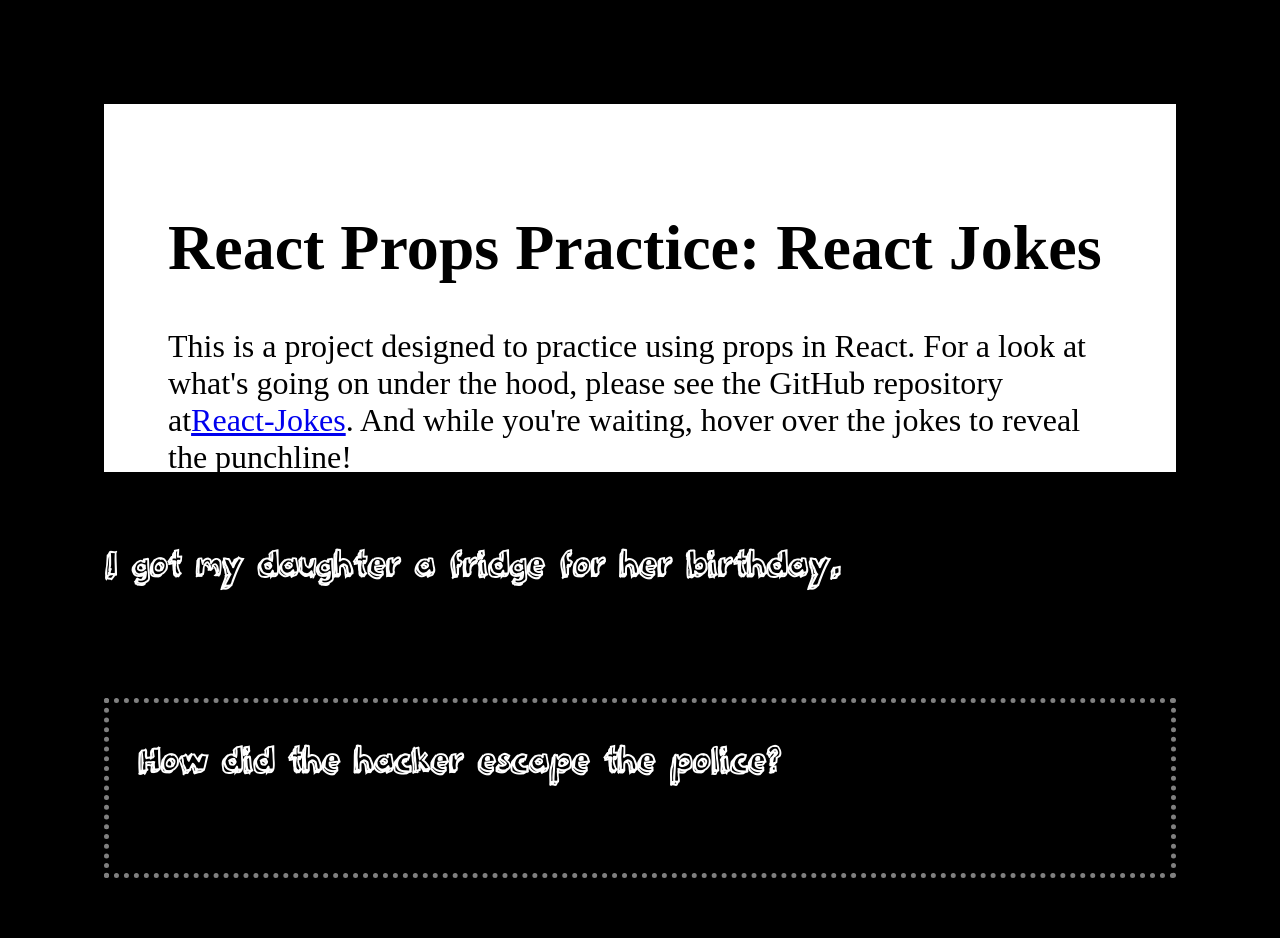
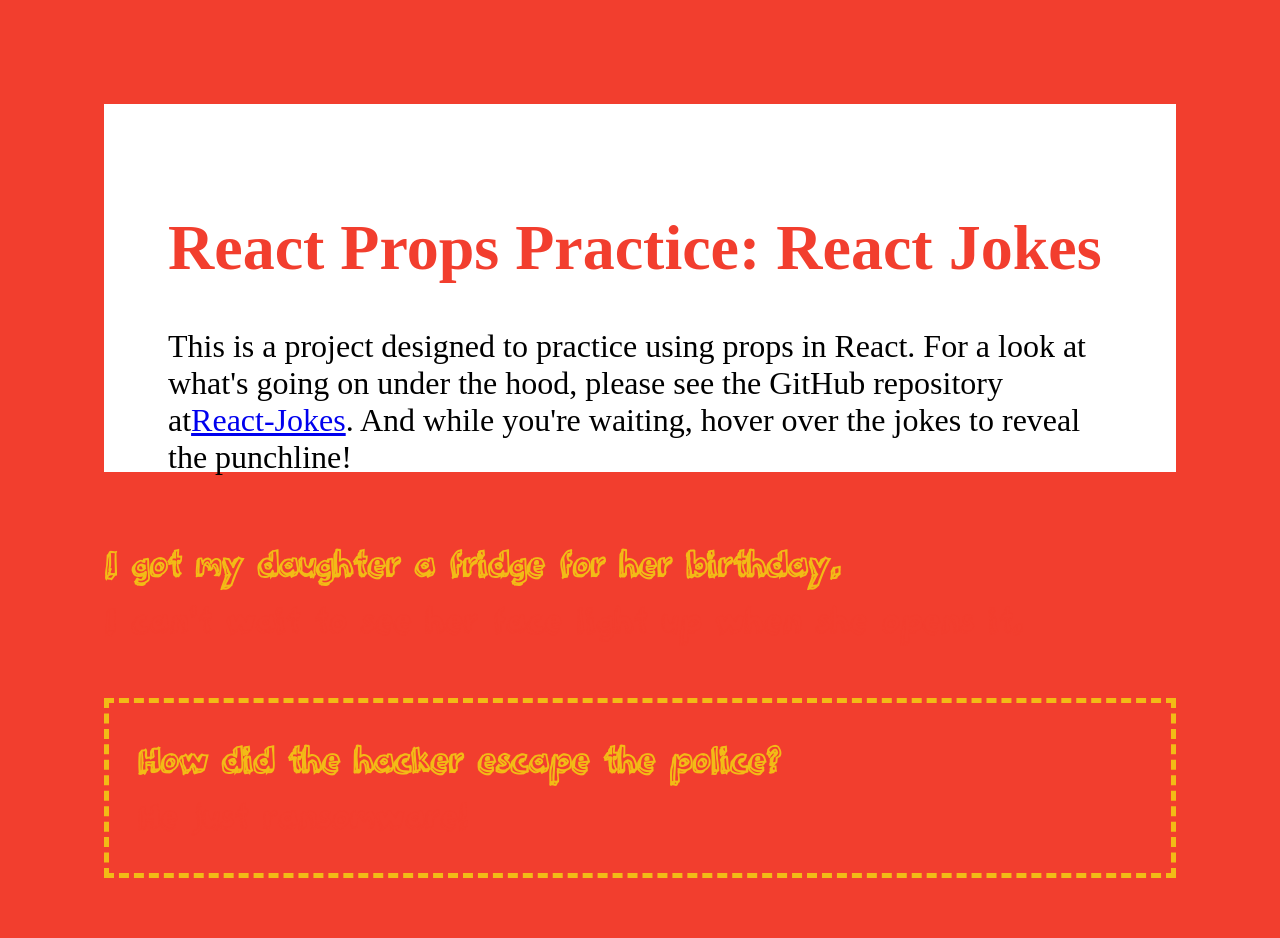
Before and after one commit to trrapp12/Dad-Jokes, a React (Create React App) app in the folder react-jokes/: page / in a window 1280 px wide. Shown: the top 938 px of the page. Built offline with nearby package versions, Linux system fonts and the light colour scheme; a web font is replaced by a local one.

Commit message:
adds some color

```diff
--- a/react-jokes/src/index.css
+++ b/react-jokes/src/index.css
@@ -1,9 +1,9 @@
 body {
-  background-color: black;
+  background-color: #F23E2E;
   font-family: '3dumbregular';
   font-size: 2em;
   padding: 3em;
-  color: white;
+  color: #F2BB16;
 }
 
 @font-face {
@@ -16,7 +16,7 @@ body {
 }
 
 .container:nth-child(odd) {
-  border: dotted 5px gray;
+  border: dashed 5px #F2BB16;
   padding: 29px;
 }
 
@@ -29,7 +29,7 @@ body {
 }
 
 .punchline{
-  color: black;
+  color: #F23E2E;
   transition: all 500ms ease-in-out;
 }
 
@@ -42,6 +42,10 @@ h1, p {
   font-family: 'Hubballi', cursive;
 }
 
+h1 {
+  color: #F23E2E;
+}
+
 .p-container {
   height: 30vh;
   font-family: 'Hubballi', cursive;
```
